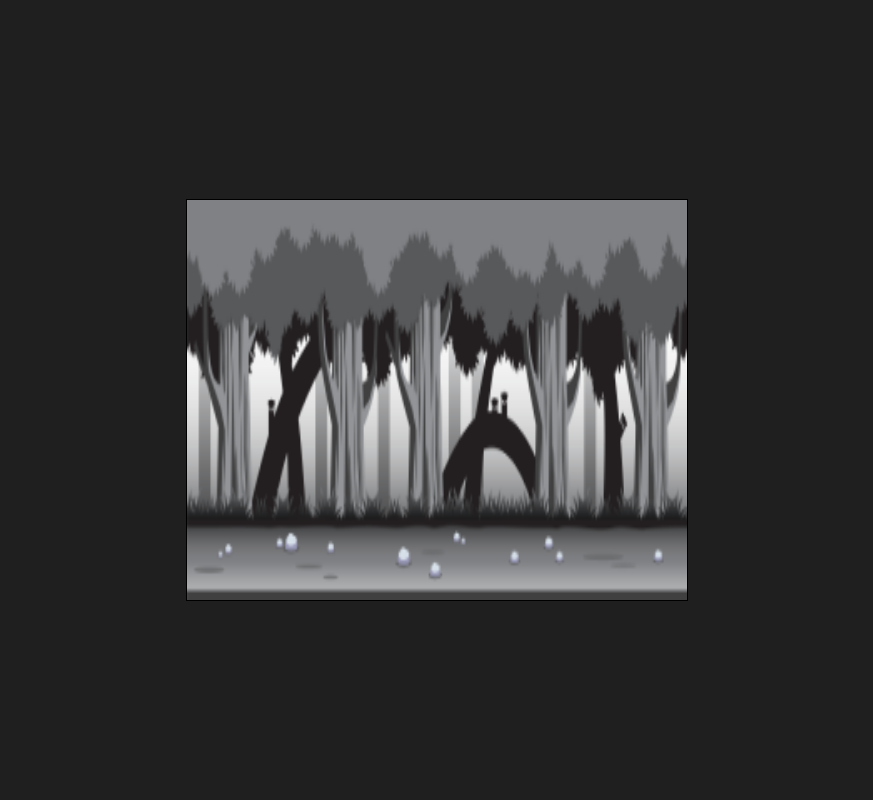
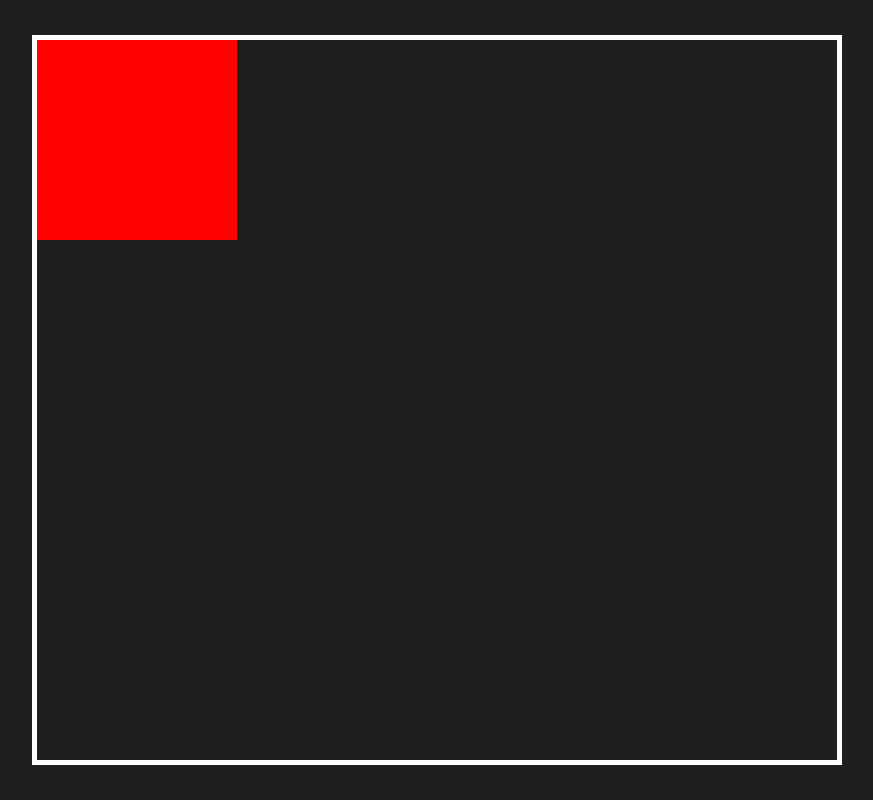
Before and after one commit to AleksandarStanisic021/jstestgame, a website built with Vite: page index.html in a window 1280 px wide. Shown: the whole page, without its empty margins (203-1076 px from the left). Built offline with nearby package versions, Linux system fonts and the light colour scheme.

Commit message:
Remove unused executable and refactor main.js to improve structure and add input handling; update style.css for canvas border styling.

```diff
--- a/src/main.js
+++ b/src/main.js
@@ -1,23 +1,79 @@
-import './style.css'
-import player from './player.png';
-import enemy1 from './enemy_1.png';
-import background_single from './background_single.png'
+import "./style.css";
+import player from "./player.png";
+import enemy1 from "./enemy_1.png";
+import background_single from "./background_single.png";
 
-let playerImage = new Image();
-playerImage.src = background_single;
-
-let canvas = document.getElementById('canvas')
-let ctx = canvas.getContext('2d')
+const canvas = document.getElementById("canvas");
+const ctx = canvas.getContext("2d");
 
 
-console.log(player, enemy1, background_single);
+canvas.width = 800;
+canvas.height = 720;
 
+class InputHandler {
+  constructor() {
+    this.keys = [];
+    window.addEventListener('keydown', (e) => {
+      if (e.key === 'ArrowDown' ||
+        'ArrowUp' ||
+        'ArrowDown' ||
+        'ArrowLeft' && this.keys.indexOf(e.key) === -1) {
+        this.keys.push(e.key);
+      }
+      console.log(this.keys);
+    })
+    window.addEventListener('keyup', (e) => {
+      if (e.key === 'ArrowDown' ||
+        'ArrowUp' ||
+        'ArrowLeft' ||
+        "ArrowRight") {
+        this.keys.splice(this.keys.indexOf(e.key), 1);
+      }
+      console.log(this.keys);
+    })
+  }
+}
 
-function animate() {
-  ctx.clearRect(0, 0, canvas.width, canvas.height)
-  ctx.drawImage(playerImage, 0, 0, canvas.width, canvas.height);
-  window.requestAnimationFrame(animate)
+class background {
+
 }
 
 
-animate();
+
+class Player {
+  constructor(gameWidth, gameHeight) {
+    this.gameWidth = gameWidth;
+    this.gameHeight = gameHeight;
+    this.height = 200;
+    this.width = 200;
+    this.x = 0;
+    this.y = 0;
+  }
+  draw(context) {
+    context.fillStyle = 'red';
+    context.fillRect(this.x, this.y, this.width, this.height);
+  }
+}
+
+class Enemy {
+
+}
+
+function handleEnemy() {
+}
+
+function displayStatus() {
+
+}
+
+
+const input = new InputHandler();
+let p = new Player(canvas.width, canvas.height);
+p.draw(ctx);
+
+
+function animate(timestamp) {
+  ctx.clearRect(0, 0, canvas.width, canvas.height);
+
+  window.requestAnimationFrame(animate);
+}
--- a/src/style.css
+++ b/src/style.css
@@ -12,8 +12,6 @@
 }
 
 #canvas{
-  background-color: #c1c1c1;
-  border: 1px solid black;
-  width: 500px;
-  height:400px;
+  border: 5px solid rgb(255, 255, 255);
+
 }
```
